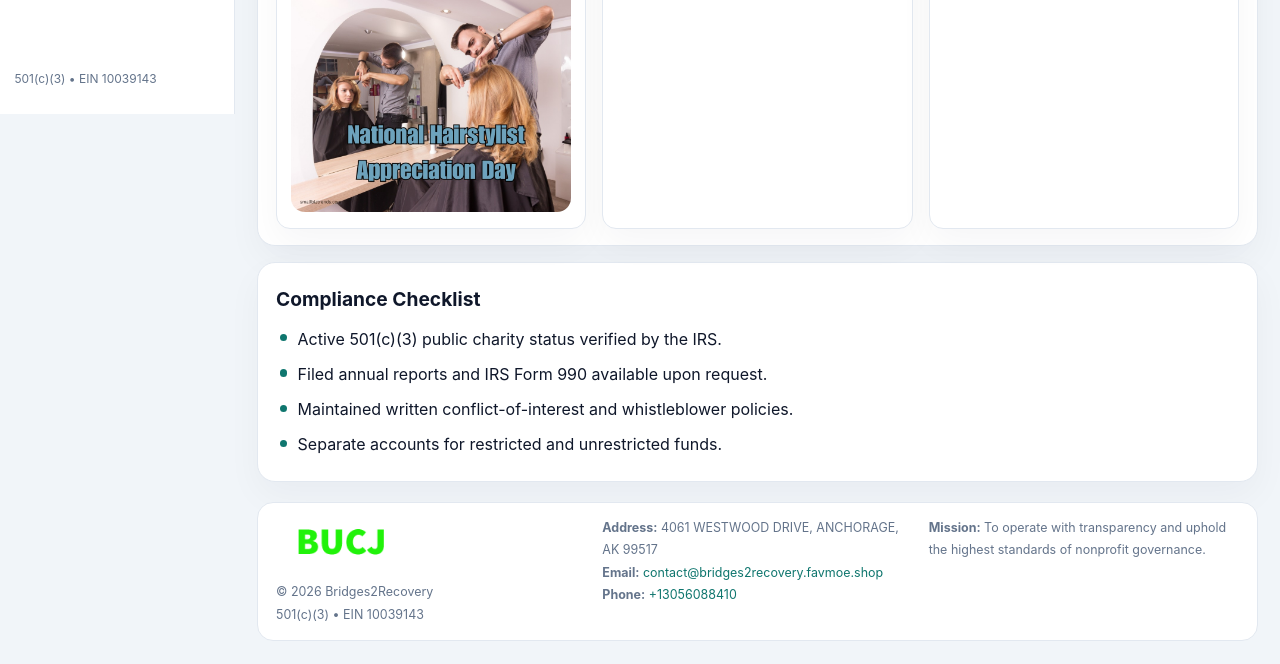
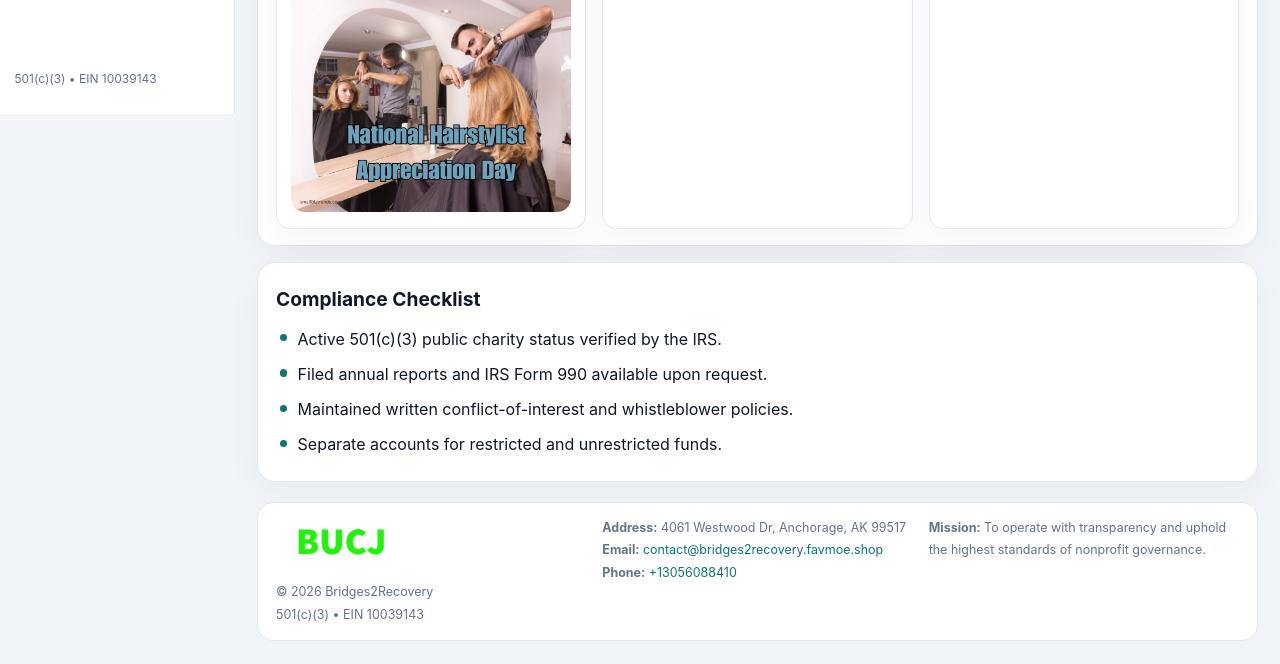
Before and after one commit to thuanbg111/bridges2recovery-9143, a plain HTML site: page governance.html in a window 1280 px wide. Shown: the part 686-1350 px from the top of the page. Drawn offline with Linux system fonts and the light colour scheme.

Commit message:
Safe replace address only

```diff
--- a/governance.html
+++ b/governance.html
@@ -59,7 +59,7 @@
     <footer>
       <div class="footer-grid">
         <div><img src="images/logo.png" style="width:130px;margin-bottom:.35rem" alt=""><div class="small">© <span id="year"></span> Bridges2Recovery</div><div class="small">501(c)(3) • EIN 10039143</div></div>
-        <div><div class="small"><strong>Address:</strong> 4061 WESTWOOD DRIVE, ANCHORAGE, AK 99517</div><div class="small"><strong>Email:</strong> <a href="mailto:contact@bridges2recovery.favmoe.shop">contact@bridges2recovery.favmoe.shop</a></div><div class="small"><strong>Phone:</strong> <a href="tel:+13056088410">+13056088410</a></div></div>
+        <div><div class="small"><strong>Address:</strong> 4061 Westwood Dr, Anchorage, AK 99517</div><div class="small"><strong>Email:</strong> <a href="mailto:contact@bridges2recovery.favmoe.shop">contact@bridges2recovery.favmoe.shop</a></div><div class="small"><strong>Phone:</strong> <a href="tel:+13056088410">+13056088410</a></div></div>
         <div><div class="small"><strong>Mission:</strong> To operate with transparency and uphold the highest standards of nonprofit governance.</div></div>
       </div>
     </footer>
```
